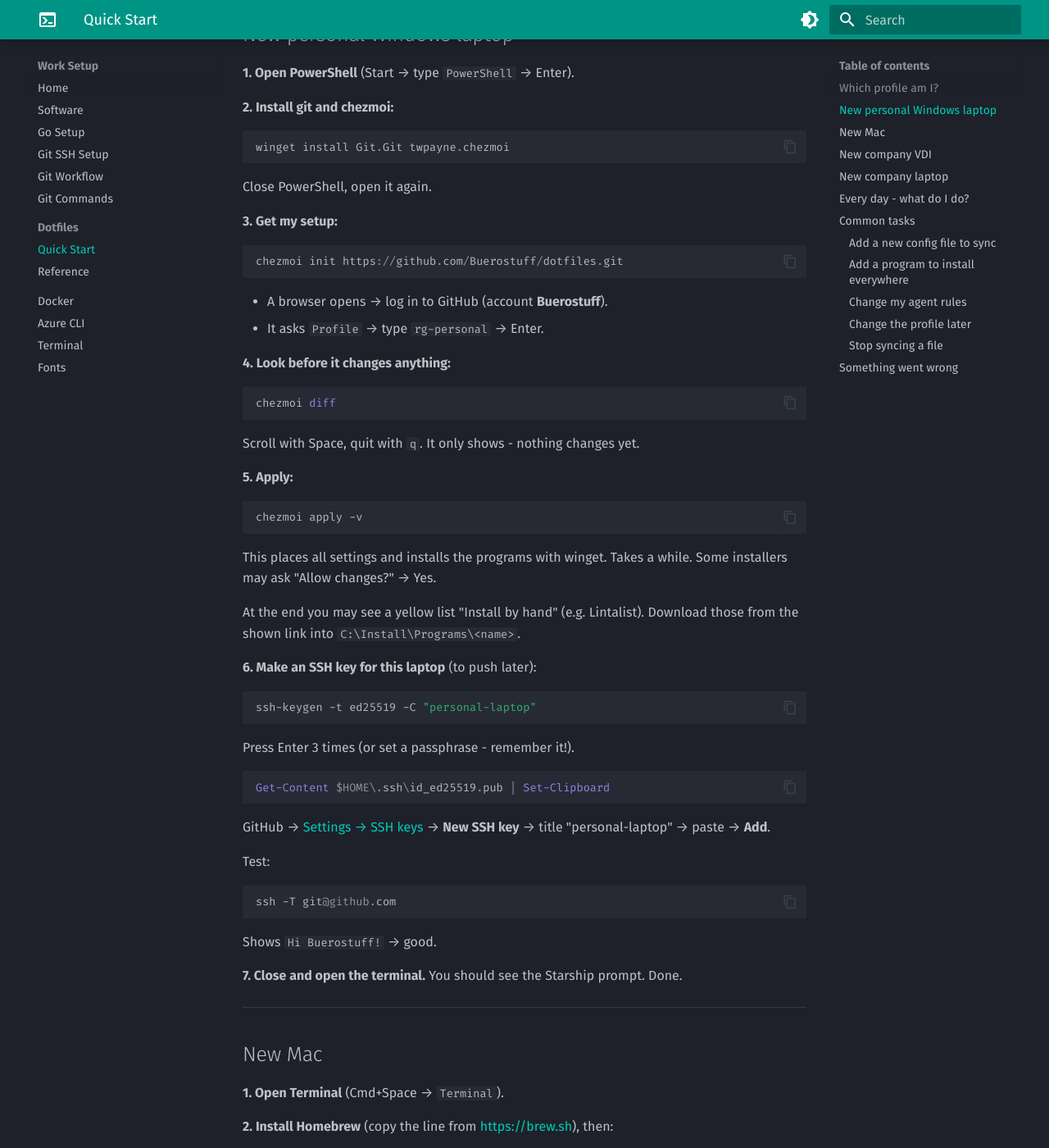
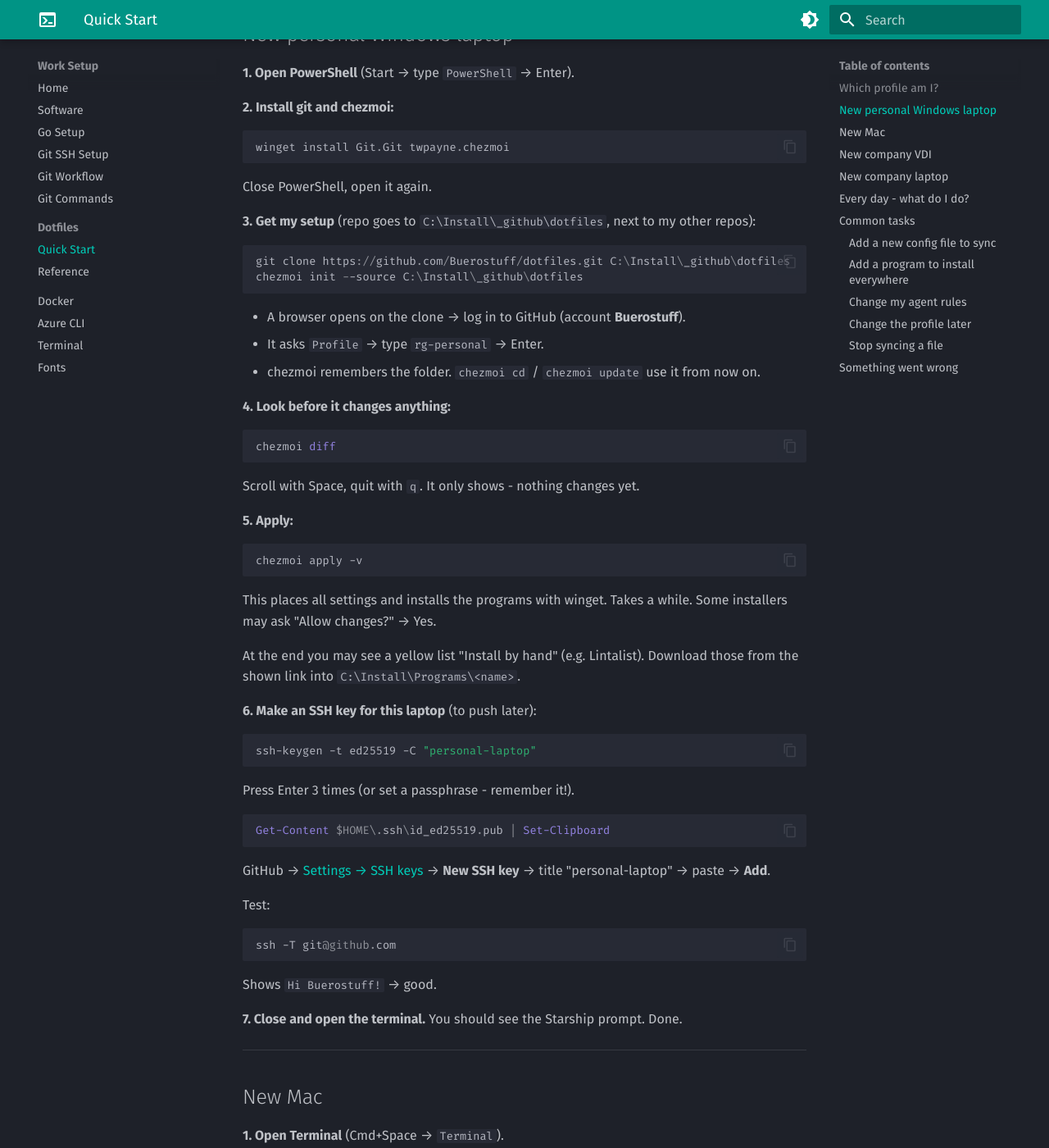
Before and after one commit to Buerostuff/work-setup, an MkDocs documentation site: the page built from docs/chezmoi-quickstart.md, in a window 1280 px wide and 1400 px high, scrolled down 781 px. Shown: the whole window at 82% size. Built offline with MkDocs 1.6.1 and Material for MkDocs 9.7.7, drawn with Linux system fonts in a browser that asks for light colours; some of the changed text lies outside the part shown.

Commit message:
Use C:\Install\_github\dotfiles as repo location in dotfiles docs

````diff
--- a/docs/chezmoi-quickstart.md
+++ b/docs/chezmoi-quickstart.md
@@ -34,14 +34,16 @@ winget install Git.Git twpayne.chezmoi
 
 Close PowerShell, open it again.
 
-**3. Get my setup:**
+**3. Get my setup** (repo goes to `C:\Install\_github\dotfiles`, next to my other repos):
 
 ```powershell
-chezmoi init https://github.com/Buerostuff/dotfiles.git
+git clone https://github.com/Buerostuff/dotfiles.git C:\Install\_github\dotfiles
+chezmoi init --source C:\Install\_github\dotfiles
 ```
 
-- A browser opens → log in to GitHub (account **Buerostuff**).
+- A browser opens on the clone → log in to GitHub (account **Buerostuff**).
 - It asks `Profile` → type `rg-personal` → Enter.
+- chezmoi remembers the folder. `chezmoi cd` / `chezmoi update` use it from now on.
 
 **4. Look before it changes anything:**
 
@@ -100,10 +102,11 @@ Shows `Hi Buerostuff!` → good.
 brew install git chezmoi
 ```
 
-**3–5. Same as Windows:**
+**3–5. Same as Windows** (repo in `~/_github/dotfiles`):
 
 ```bash
-chezmoi init https://github.com/Buerostuff/dotfiles.git   # Profile: rg-personal
+git clone https://github.com/Buerostuff/dotfiles.git ~/_github/dotfiles
+chezmoi init --source ~/_github/dotfiles   # Profile: rg-personal
 chezmoi diff
 chezmoi apply -v
 ```
@@ -168,13 +171,14 @@ use the `github_vdi` alias. Test: `ssh -T github_vdi`.
 ## New company laptop
 
 ```powershell
-winget install twpayne.chezmoi
+winget install Git.Git twpayne.chezmoi
 ```
 
 New PowerShell, then:
 
 ```powershell
-chezmoi init https://github.com/Buerostuff/dotfiles.git   # Profile: rg-work
+git clone https://github.com/Buerostuff/dotfiles.git C:\Install\_github\dotfiles
+chezmoi init --source C:\Install\_github\dotfiles   # Profile: rg-work
 chezmoi apply -v
 ```
 
@@ -196,7 +200,7 @@ Only Lintalist settings come over. Install Lintalist by hand into
 | see `repo has uncommitted changes` | I edited the repo by hand. Commit or undo it there. |
 | want my changes from another machine here | `chezmoi update` |
 
-Where is the repo?
+Where is the repo? Always `C:\Install\_github\dotfiles` (Mac/Linux: `~/_github/dotfiles`).
 
 ```powershell
 chezmoi cd      # opens a shell in the repo; type exit to leave
````
Also changed, not shown: docs/chezmoi.md (+13 -8 lines).
